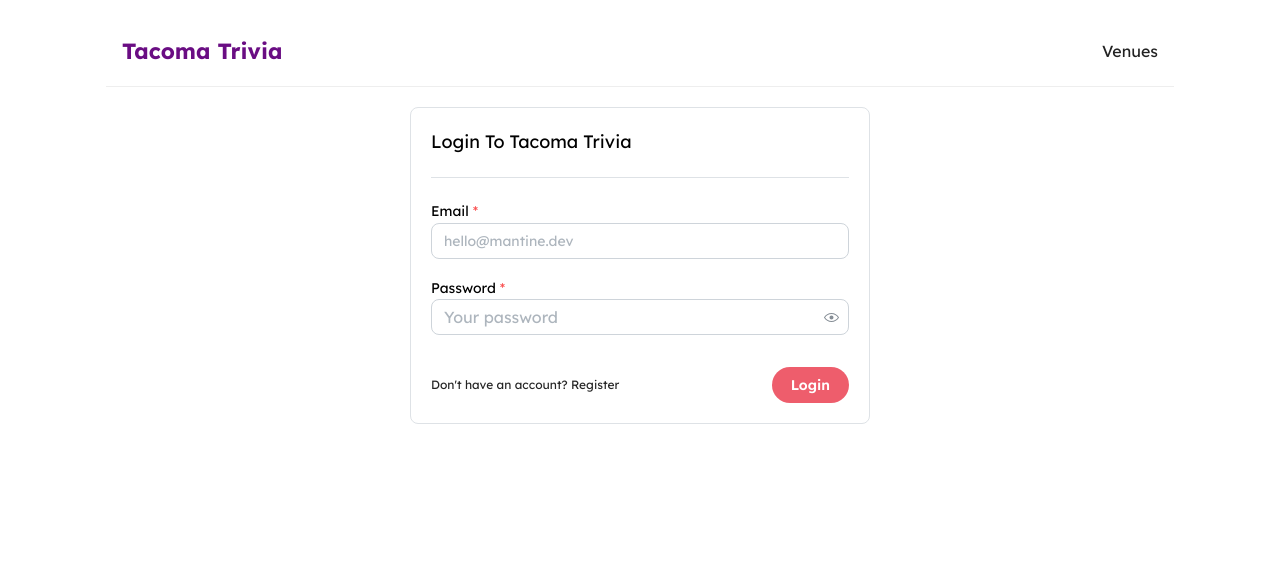
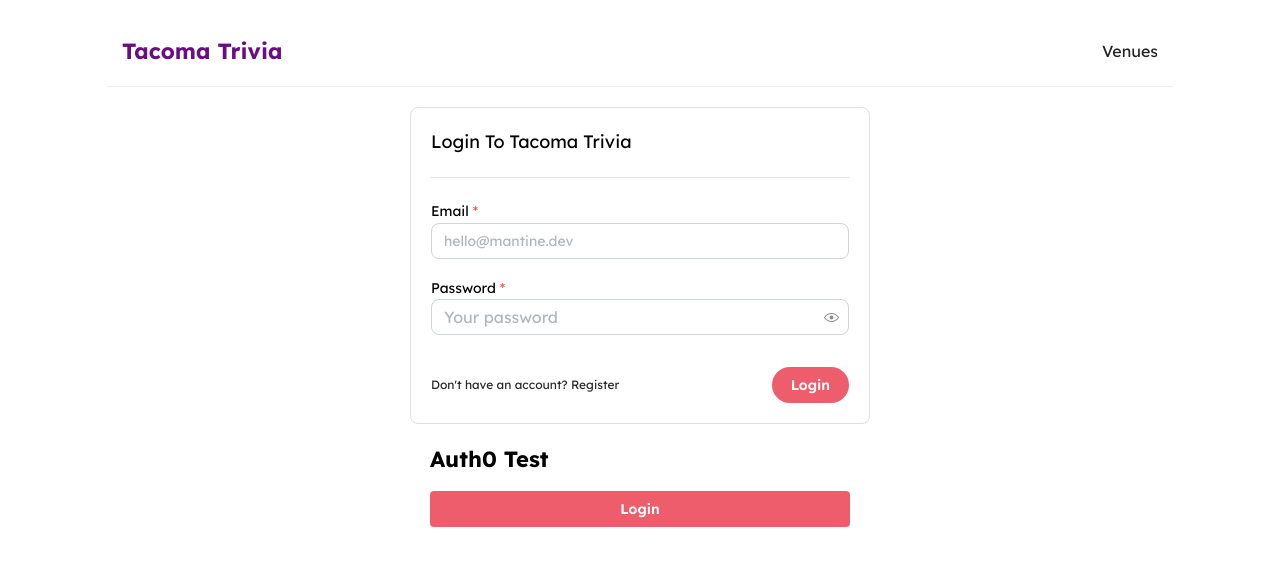
Before and after one commit to SkateCodeN/TacomaTrivia_Onion, a React (Vite) app in the folder tacomatrivia-frontend/: page /login in a window 1280 px wide. Shown: the top 566 px of the page. Built offline with nearby package versions, Linux system fonts and the light colour scheme.

Commit message:
Login Page now has an Auth0 login flow

```diff
--- a/tacomatrivia-frontend/src/features/Form-Auth/LoginPage.jsx
+++ b/tacomatrivia-frontend/src/features/Form-Auth/LoginPage.jsx
@@ -1,12 +1,25 @@
 import {
-    Container
+    Container,
+    Stack,
+    Button,
+    Title
 } from '@mantine/core';
 import LoginForm from "./LoginForm";
 export default function LoginPage()
 {
+    const handleClick = () =>{
+        window.location.href ='http://localhost:5067/api/auth0';
+    }
     return(
         <Container  p="lg" size={500}>
             <LoginForm />
+
+            <Stack p="lg">
+                <Title order={3}>Auth0 Test</Title>
+                <Button onClick={handleClick}>Login</Button>
+            </Stack>
         </Container>
+
+
     );
 }
```
